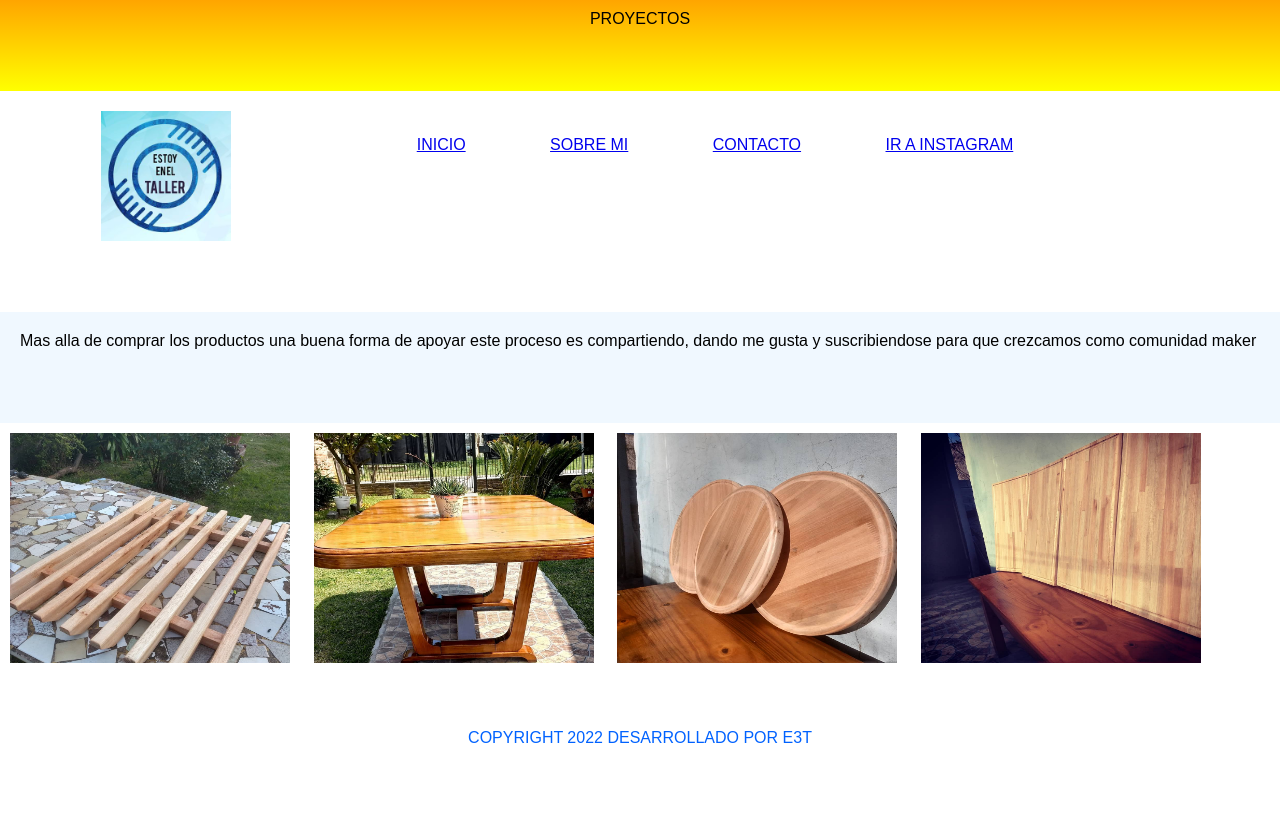
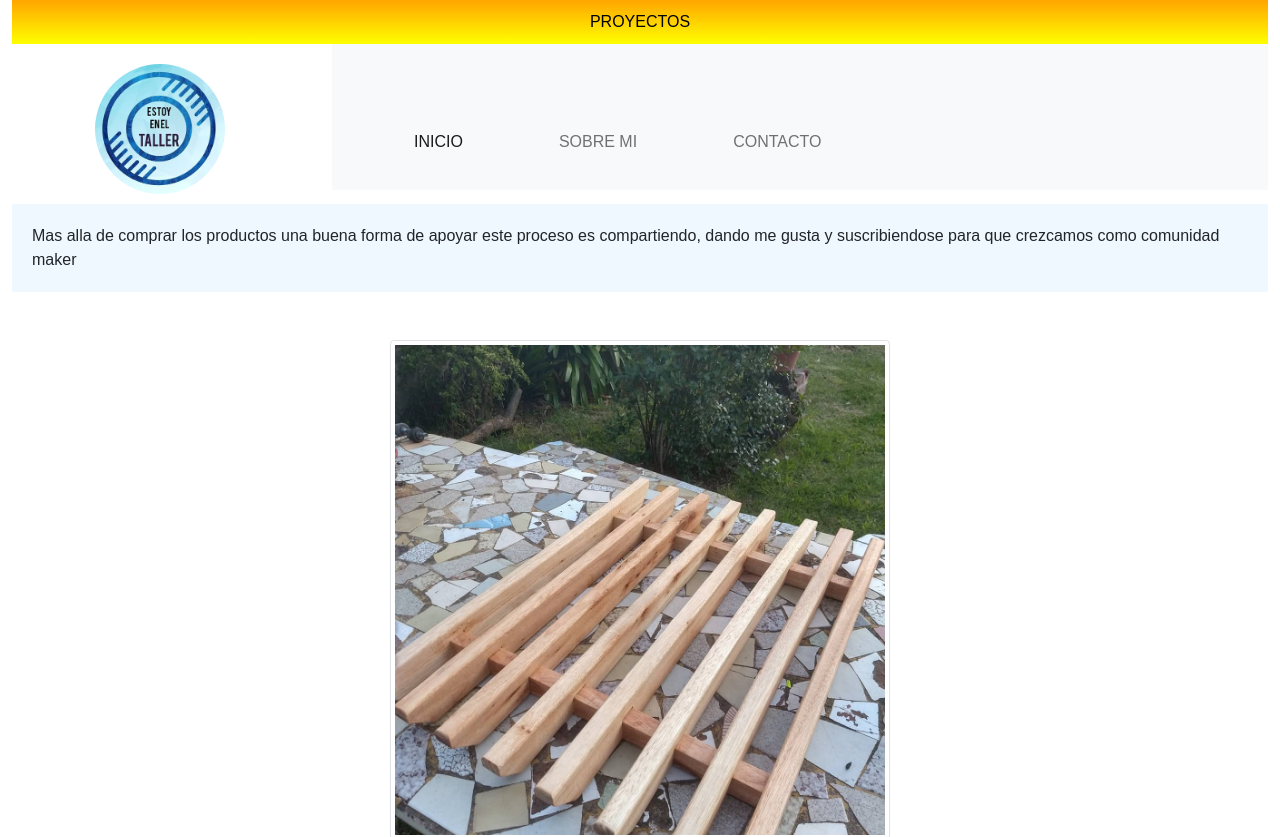
Before and after one commit to gomezclaudio11/estoyeneltaller-gomezclaudio, a plain HTML site: page archivos html/proyectos.html in a window 1280 px wide. Shown: the top 837 px of the page. Before the commit the page ends 800 px from the top, so only its background shows below. Drawn offline with Linux system fonts and the light colour scheme.

Commit message:
agregue bootstrap a toda la pagina

```diff
--- a/archivos html/proyectos.html
+++ b/archivos html/proyectos.html
@@ -5,35 +5,80 @@
     <meta http-equiv="X-UA-Compatible" content="IE=edge">
     <meta name="viewport" content="width=device-width, initial-scale=1.0">
     <title>PROYECTOS</title>
+      <!--bootstrap-->
+      <link rel="stylesheet" href="/bootstrap-5.1.3-dist/css/bootstrap.css">
+      <!--estilos propios-->
     <link rel="stylesheet" href="/estilos.css">
 </head>
-<body id="gridAreas2">
-    <header class="header">PROYECTOS</header>
-<h1>
- <a href="/index.html">
-     <img src="/img/240869909_264453322186143_7523344249039773065_n.jpg" width="150" height="150" alt="">
- </a>
-</h1>
- <main>
-     <ul class="menuFlex1">
-    <li><a href="/index.html">INICIO</a></li>
-    <li><a href="/archivos html/sobremi.html">SOBRE MI</a></li>
-    <li><a href="/archivos html/contacto.html">CONTACTO</a></li>
-    <li><a href="https://www.instagram.com/estoy_en_el_taller/" target="_blank">IR A INSTAGRAM</a></li>
+<body>
+    <div class="container-fluid" >
+        <div class="row">
+            <div class="col-12">
+                <header class="header tituloAnimado">
+                        PROYECTOS
+                </header>
+            </div>
+       <div class="col-lg-3 col-md-12 col-xs-12 text-center">
+        <h1>
+            <a href="/index.html">
+                <img src="/img/240869909_264453322186143_7523344249039773065_n.jpg" class="rounded rounded-circle" width="150" height="150" alt="">
+            </a>
+        </h1>
+        </div>
+ <div class="col-lg-9 col-md-12 col-xs-0">
+    <nav class="navbar navbar-expand-lg navbar-light bg-light">
+        <div class="container-fluid">
+
+  <button class="navbar-toggler" type="button" data-bs-toggle="collapse" data-bs-target="#navbarSupportedContent" aria-controls="navbarSupportedContent" aria-expanded="false" aria-label="Toggle navigation">
+    <span class="navbar-toggler-icon"></span>
+  </button>
+  <div class="collapse navbar-collapse" id="navbarSupportedContent">
+    <ul class="navbar-nav me-auto mb-2 mb-lg-0">
+      <li class="nav-item">
+        <a class="nav-link active" aria-current="page" href="/index.html">INICIO</a>
+      </li>
+      <li class="nav-item">
+        <a class="nav-link" href="/archivos html/sobremi.html">SOBRE MI</a>
+    </li>
+      <li class="nav-item">
+        <a class="nav-link" href="/archivos html/contacto.html">CONTACTO</a>
+      </li>
     </ul>
-</main>
+    </div>
+</div>
+</nav>
+</div>
+<div>
     <article>
     Mas alla de comprar los productos una buena forma de apoyar este proceso
     es compartiendo, dando me gusta y suscribiendose para que crezcamos como comunidad maker
     </article>
-   <h5>
-    <img src="/img/enrejado.jpg"width="300" height="250" alt="tabla enrejada">
-    <img src="/img/mesa restaurada.jpg" width="300" height="250" alt="mesa restaurada">
-    <img src="/img/pizzera.jpg" width="300" height="250" alt="tabla pizzera">
-    <img src="/img/tablas de asado.jpg" width="300" height="250" alt="tabla de asado">
+</div>
+<div>
+   <h5 class="p-5">
+    <img src="/img/enrejado.jpg" class="img-fluid rounded mx-auto d-block img-thumbnail" width="500" height="450" alt="tabla enrejada">
+    <img src="/img/mesa restaurada.jpg" class="img-fluid rounded mx-auto d-block img-thumbnail"  width="500" height="450" alt="mesa restaurada">
+    <img src="/img/pizzera.jpg" class="img-fluid rounded mx-auto d-block img-thumbnail"  width="500" height="450" alt="tabla pizzera">
+    <img src="/img/tablas de asado.jpg" class="img-fluid rounded mx-auto d-block img-thumbnail"  width="500" height="450" alt="tabla de asado">
 </h5>
-    <footer>
-        COPYRIGHT 2022 DESARROLLADO POR E3T
-    </footer>
+</div>
+   <!--footer-->
+   <div class="col-12">
+    <div class="container">
+<footer class="py-3 my-4">
+<ul class="nav justify-content-center border-bottom pb-3 mb-3">
+<li class="nav-item"><a href="/index.html" class="nav-link px-2 text-muted">INICIO</a></li>
+<li class="nav-item"><a href="/archivos html/sobremi.html" class="nav-link px-2 text-muted">SOBRE MI</a></li>
+<li class="nav-item"><a href="/archivos html/contacto.html" class="nav-link px-2 text-muted">CONTACTO</a></li>
+</ul>
+<p class="text-center text-muted">&copy; 2022 ESTOY EN EL TALLER, BSAS ARGENTINA </p>
+</footer>
+</div>
+</div>
+
+<!--javascript de bootstrap-->
+<script src="/bootstrap-5.1.3-dist/js/bootstrap.js"></script>
+
 </body>
+
 </html>
```
Also changed, not shown: archivos html/contacto.html (+58 -16 lines), archivos html/sobremi.html (+1 -1 lines), index.html (+6 -6 lines).
